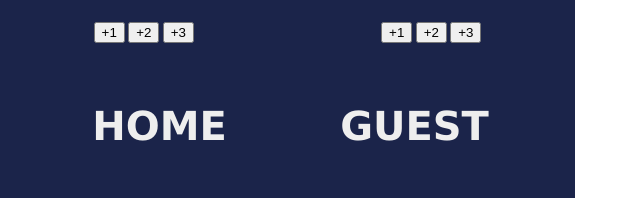
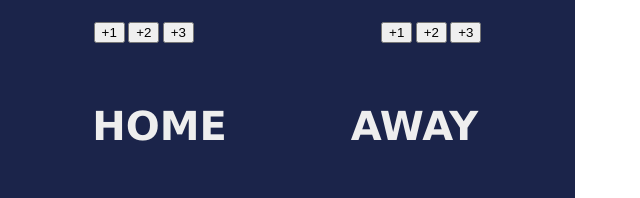
Before and after one commit to shossainn/basketball-score-board, a plain HTML site: page index.html in a window 1280 px wide. Shown: the top 198 px of the page, without its empty margins (0-640 px from the left). Drawn offline with Linux system fonts and the light colour scheme.

Commit message:
index.html chnaged Guest to away in header

```diff
--- a/index.html
+++ b/index.html
@@ -15,7 +15,7 @@
         </h5>
       </div>
       <div>
-        <h3 id="guest-title">GUEST</h3>
+        <h3 id="guest-title">AWAY</h3>
         <h4 id="away-score"></h4>
         <h5>
           <button onClick="awayOnePoint()">+1</button>
```
